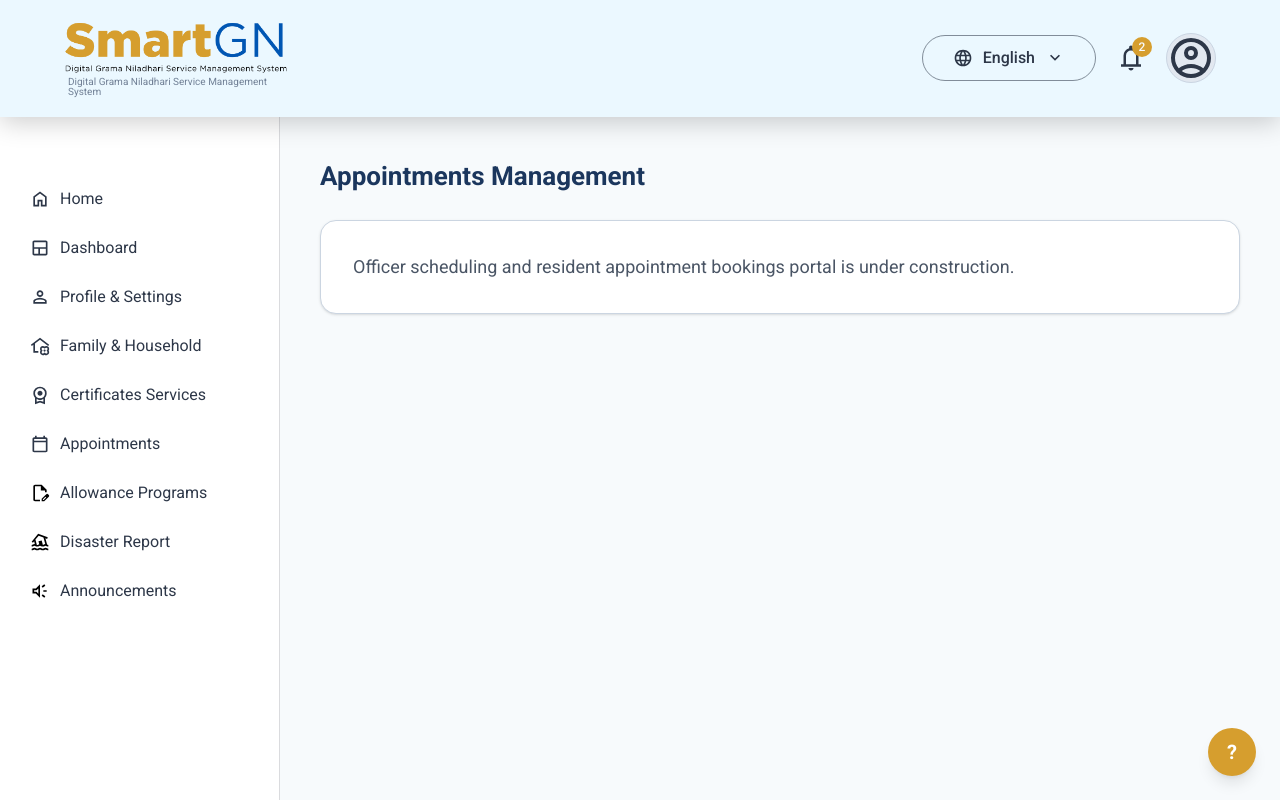
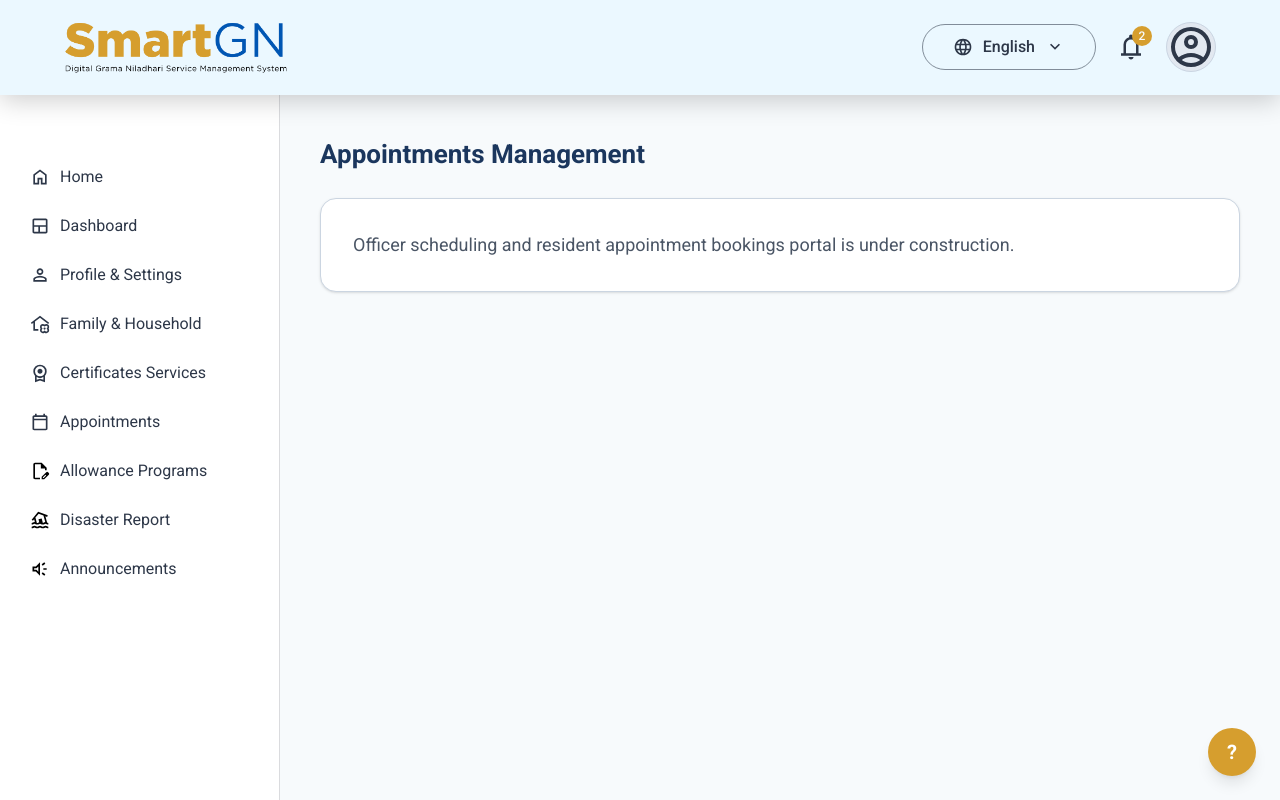
Before and after one commit to Mogith-Code/SmartGN-Digital-GN-Service-Management-System, a React (Vite) app in the folder SmartGN/: page /OfficerAppointment in a window 1280 px wide. Shown: the top 800 px of the page. Built offline with nearby package versions, Linux system fonts and the light colour scheme.

Commit message:
Logo aligned

```diff
--- a/SmartGN/src/Components/Common/OfficerNavbar.jsx
+++ b/SmartGN/src/Components/Common/OfficerNavbar.jsx
@@ -195,13 +195,10 @@ function OfficerNavbar() {
       <div className="flex w-full justify-between items-center max-md:hidden">
         {/* Logo Section */}
         <div
-          className="w-28 sm:w-32 md:w-40 lg:w-48 xl:w-56 2xl:w-64 cursor-pointer flex-shrink-0 flex flex-col items-start gap-0.5"
+          className="w-28 sm:w-32 md:w-40 lg:w-48 xl:w-56 2xl:w-64 cursor-pointer flex-shrink-0"
           onClick={() => navigate("/")}
         >
           <img src={logoImage} alt="SmartGN Logo" className="w-full h-auto" />
-          <p className="text-[10px] text-[#718096] font-normal leading-none ml-1">
-            {t.tagline}
-          </p>
         </div>
 
         {/* Right Section */}
```
